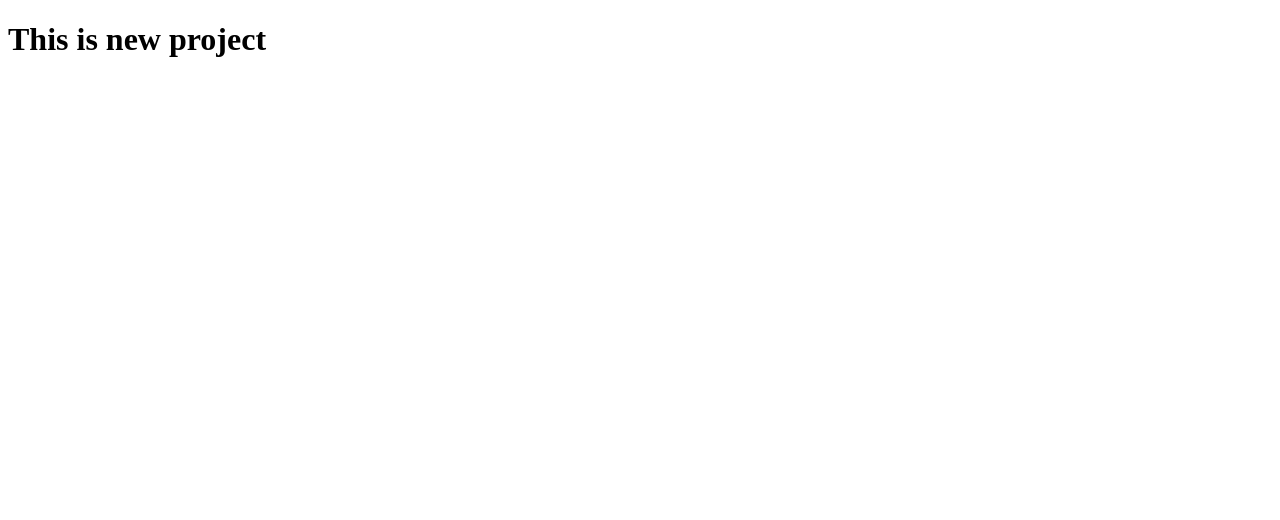
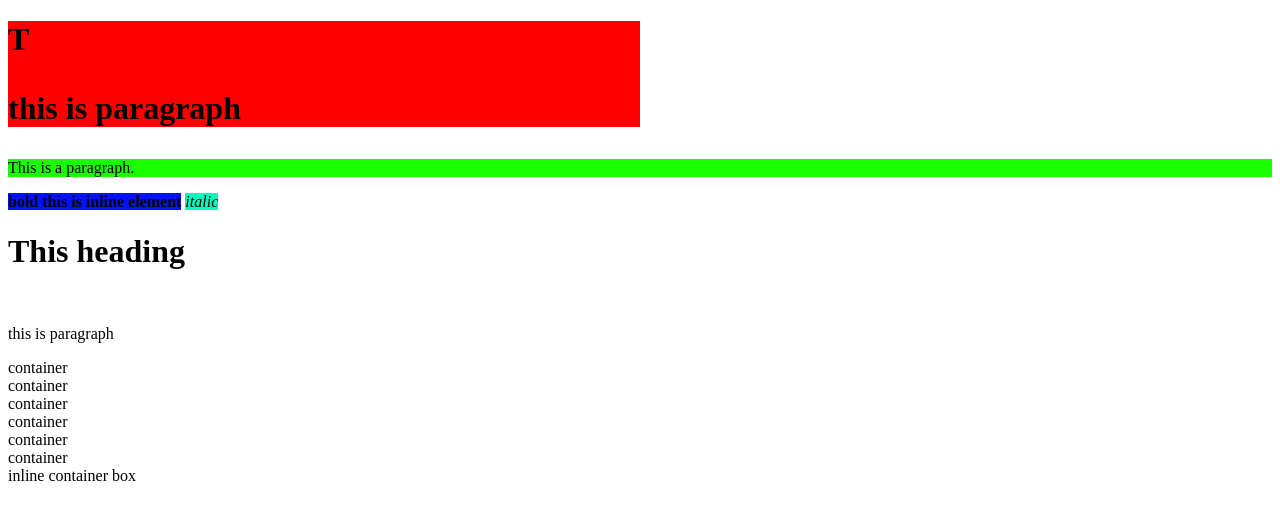
Before and after one commit to karnansp36/demo, a plain HTML site: page index.html in a window 1280 px wide. Drawn offline with Linux system fonts and the light colour scheme.

Commit message:
first commit

```diff
--- a/index.html
+++ b/index.html
@@ -1,11 +1,46 @@
 <!DOCTYPE html>
 <html lang="en">
 <head>
-    <meta charset="UTF-8">
-    <meta name="viewport" content="width=device-width, initial-scale=1.0">
-    <title>Document</title>
+  <meta charset="UTF-8">
+  <meta name="viewport" content="width=device-width, initial-scale=1.0">
+  <meta name="keywords" content="HTML, Example, Sample">
+  <meta name="description" content="This is a sample HTML document.">
+  <title>Document</title>
 </head>
 <body>
-    <h1>This is new project</h1>
+  <h1 style="background-color: red; width: 50%;">T
+    <p>this is paragraph</p>
+  </h1>
+  <p style="background-color: rgb(26, 255, 0);">This is a paragraph.</p>
+  <b style="background-color: rgb(0, 17, 255); width: 50%;">bold this is inline element</b>
+  <i style="background-color: rgb(0, 255, 191);">italic</i>
+
+<div >
+  <div >
+    <h1>This heading </h1>
+    <div>
+      <div>
+        <img src="" alt="">
+        <p>this is paragraph</p>
+      </div>
+    </div>
+    <p></p>
+  </div>
+  <div></div>
+  <div></div>
+  <div></div>
+</div>
+
+<div>container</div>
+
+<section>container</section>
+<header>container</header>
+<main>container</main>
+<footer>container</footer>
+<article>container</article>
+
+<span>inline container</span>
+<span>box</span>
+
 </body>
 </html>
```
Also changed, not shown: script.js (+7 -6 lines).
